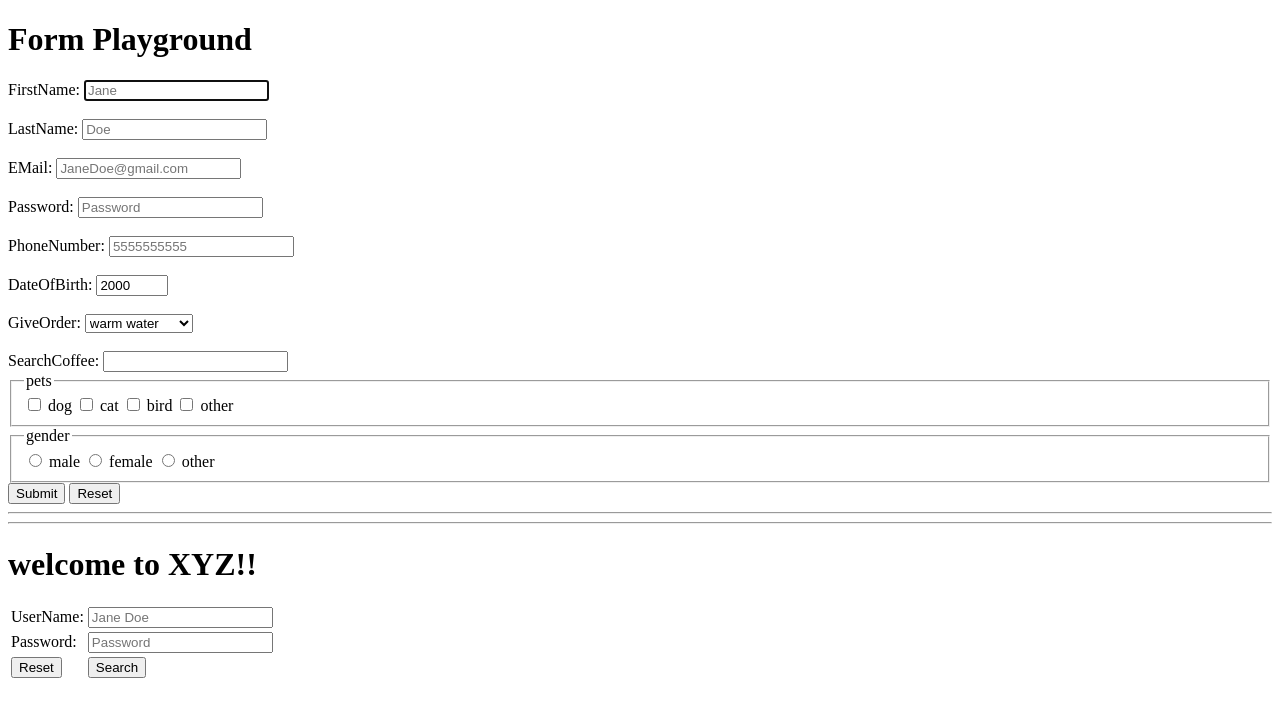
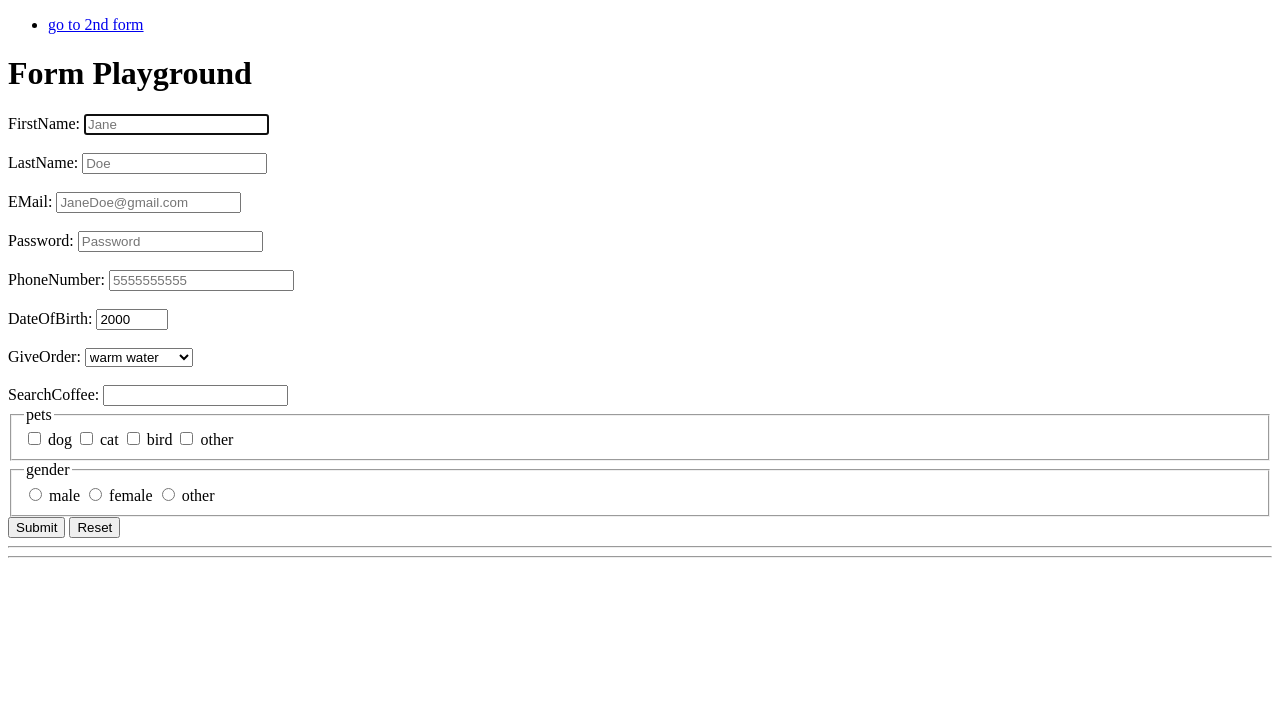
Before and after one commit to souvik-mndal/WebDevPractice, a plain HTML site: page html-codeh/Day3/index.html in a window 1280 px wide. Drawn offline with Linux system fonts and the light colour scheme.

Commit message:
DAY 3 FROM CH IS COMPLETED

```diff
--- a/html-codeh/Day3/index.html
+++ b/html-codeh/Day3/index.html
@@ -11,6 +11,11 @@
     <title>DAY3-HTML</title>
 </head>
 <body>
+    <nav>
+        <ul>
+            <li><a href="xyzform.html">go to 2nd form</a></li>
+        </ul>
+    </nav>
     <h1>Form Playground</h1>
     <form action="https://httpbin.org/post" method="post">
         <label for="firstname">FirstName:</label>
@@ -75,25 +80,6 @@
         <button type="reset">Reset</button>
     </form>
     <hr><hr>
-    <h1>welcome to XYZ!!</h1>
-    <form action="https://httpbin.org/post" method="post">
-        <table>
-            <tr>
-                <td><label for="username">UserName:</label>
-                    </td>
-                    <td><input type="text" id="username" name="username" placeholder="Jane Doe" required autocomplete="on" ></td>
 
-            </tr>
-            <tr>
-                <td><label for="password">Password:</label>
-                </td>
-                <td><input type="password" id="password" name="password" placeholder="Password" required ></td>
-            </tr>
-            <tr>
-                <td><button type="reset">Reset</button></td>
-                <td><button type="reset">Search</button></td>
-            </tr>
-        </table>
-    </form>
 </body>
 </html>
```
Also changed, not shown: html-codeh/Day3/xyzform.html (added, +41 -0 lines).
